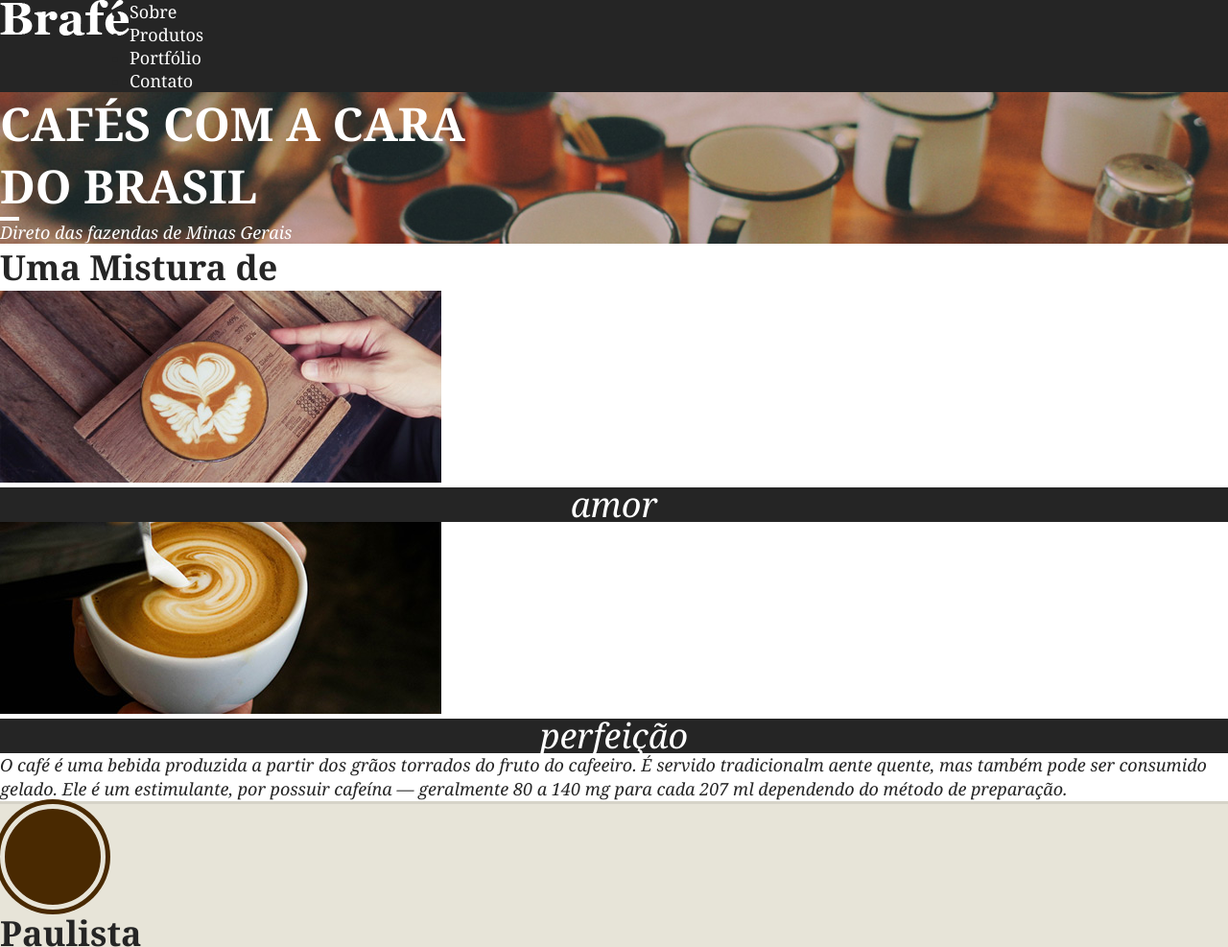
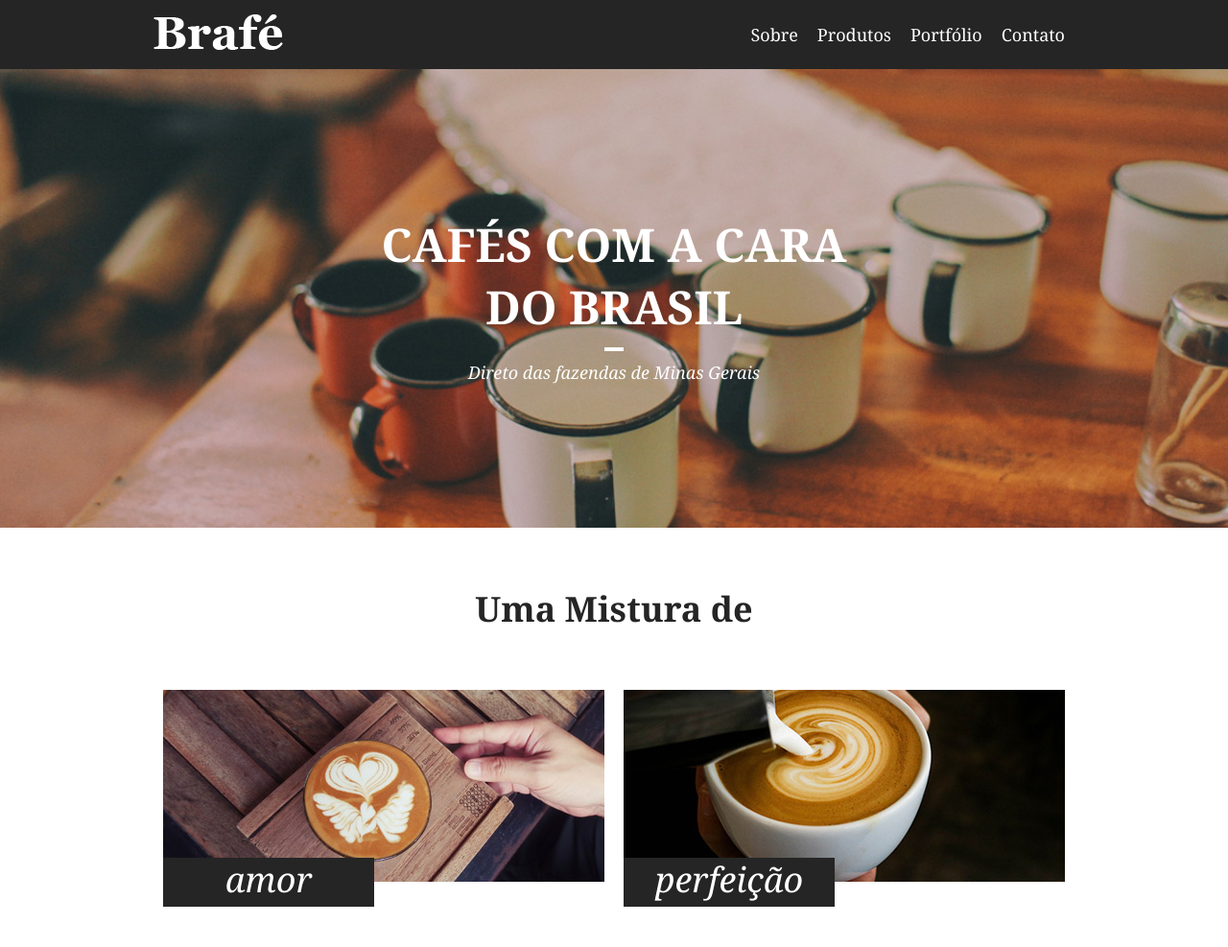
Before and after one commit to renancorreadev/brafe_css_flexBox, a plain HTML site: page index.html in a window 1280 px wide. Shown: the top 987 px of the page at 96% size. Drawn offline with Linux system fonts and the light colour scheme.

Commit message:
feat: add flex-box to. header & menu

```diff
--- a/css/style.css
+++ b/css/style.css
@@ -16,15 +16,19 @@ body {
 
 .container{
 	display: flex;
+	max-width: 960px;
+	margin: 0 auto;
 }
 
 /* Menu */
 
 .menu {
 	background: #252525;
+	padding: 15px;
 }
 .menu-nav {
 	flex: 1; /* Ocupa todo o espaço disponível (ponta a ponta)*/
+	align-self: center;
 }
 
 .menu-nav a {
@@ -33,12 +37,24 @@ body {
 	font-size: 1.125em;
 }
 
+.menu-nav ul{
+	float: right;
+	display: flex;
+	list-style: none;
+}
+.menu-nav ul li a{
+	padding: 10px;
+
+}
+
 /* Intro */
 
 .intro {
 	background: url('../img/bg-intro.jpg') no-repeat center center;
 	background-size: cover;
 	color: #fff;
+	padding: 150px 0;
+	text-align: center;
 }
 
 .intro h1 {
@@ -52,6 +68,7 @@ body {
 	width: 20px;
 	height: 4px;
 	background: #fff;
+	margin: 10px auto;
 }
 
 .intro p {
@@ -60,12 +77,24 @@ body {
 }
 
 /* Sobre */
-
+.sobre{
+	padding: 60px 0;
+}
 .sobre h2 {
 	font-size: 2.25em;
+	text-align: center;
+	margin-bottom: 60px;
 }
-
+.sobre-item{
+	flex: 1;
+	margin: 0 10px;
+}
+.sobre-item img{
+	display: block;
+	max-width: 100%;
+}
 .sobre-item h3 {
+	width: 220px;
 	font-size: 2.25em;
 	line-height: 1em;
 	background: #252525;
@@ -74,12 +103,16 @@ body {
 	font-weight: normal;
 	text-align: center;
 	position: relative;
+	padding: 5px 0 10px 0;
+	top: -25px;
 }
 
 .sobre > p {
 	font-size: 1.125em;
 	line-height: 1.4em;
 	font-style: italic;
+	margin: 20px auto;
+	max-width: 460px;
 }
 
 /* Produtos */
--- a/index.html
+++ b/index.html
@@ -29,7 +29,7 @@
 
 	<section class="sobre">
 		<h2>Uma Mistura de</h2>
-		<div>
+		<div class="container">
 			<div class="sobre-item">
 				<img src="img/cafe-1.jpg">
 				<h3>amor</h3>
```
